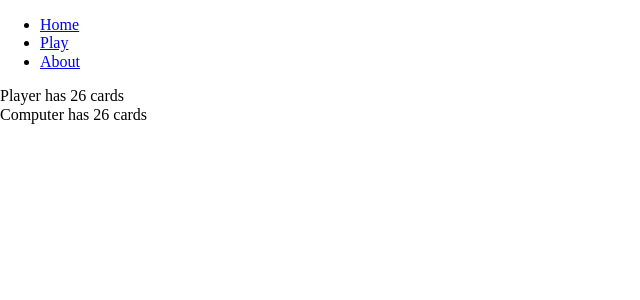
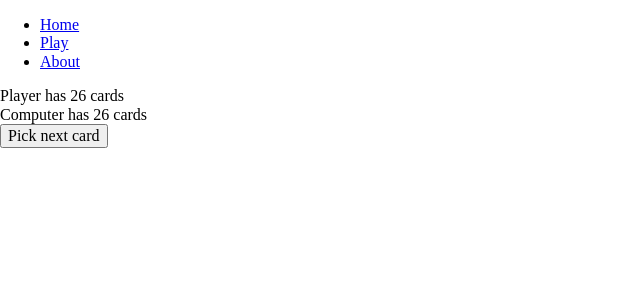
Before and after one commit to IgoVeyner/war, a React (Create React App) app: page /play in a window 1280 px wide. Both pictures are taken after a click on the button "Deal Cards". Shown: the top 300 px of the page, without its empty margins (0-640 px from the left). Built offline with nearby package versions, Linux system fonts and the light colour scheme.

Commit message:
add draw next cards functionality

```diff
--- a/src/components/Board/index.js
+++ b/src/components/Board/index.js
@@ -1,6 +1,7 @@
 import { useDispatch, useSelector } from 'react-redux'
 import { setPlayerHand, setComputerHand } from '../../redux/actions/handActions'
-import { getHands } from "../../services/hands"
+import { getHands, getCard } from "../../services/hands"
+import InGame from './ingame'
 import PreGameLobby from './pregame'
 
 const Board = () => {
@@ -17,19 +18,24 @@ const Board = () => {
     dispatch(setComputerHand(hands[1]))
   }
 
+  const getNextCards = () => {
+    const playerCard = getCard(playerHand)
+    const computerCard = getCard(computerHand)
+    console.log(playerCard)
+    console.log(computerCard)
+  }
+
   return (
     <div>
       { playerCards === 0 && computerCards === 0 ?
         <PreGameLobby startGame={startGame} />
         :
-        null
+        <InGame
+          playerCards={playerCards}
+          computerCards={computerCards}
+          getNextCards={getNextCards}
+        />
       }
-      <div>
-        Player has {playerCards} cards
-      </div>
-      <div>
-        Computer has {computerCards} cards
-      </div>
     </div>
   )
 }
--- /dev/null
+++ b/src/components/Board/ingame/index.js
@@ -0,0 +1,17 @@
+const InGame = ({ playerCards, computerCards, getNextCards}) => {
+  return (
+    <div>
+      <div>
+        Player has {playerCards} cards
+      </div>
+      <div>
+        Computer has {computerCards} cards
+      </div>
+      <button onClick={getNextCards}>
+        Pick next card
+      </button>
+    </div>
+  )
+}
+
+export default InGame
--- a/src/components/Board/pregame/index.js
+++ b/src/components/Board/pregame/index.js
@@ -2,7 +2,8 @@ const PreGameLobby = ({ startGame }) => {
   return (
   <button onClick={startGame}>
     Deal Cards
-  </button>)
+  </button>
+  )
 }
 
 export default PreGameLobby
--- a/src/services/hands.js
+++ b/src/services/hands.js
@@ -23,12 +23,17 @@ export const getRandomCard = (deck) => {
   return deck.splice(Math.floor(Math.random() * deck.length), 1)
 }
 
+export const getCard = (deck) => {
+  return deck['hand'][Math.floor(Math.random() * deck['hand'].length)]
+}
+
 export const getHands = () => {
   const deck = createDeck()
   const hand2 = []
 
   while (deck.length !== 26) {
-    hand2.push(getRandomCard(deck))
+    const [ card ] = getRandomCard(deck)
+    hand2.push(card)
   }
 
   return [deck, hand2]
```
